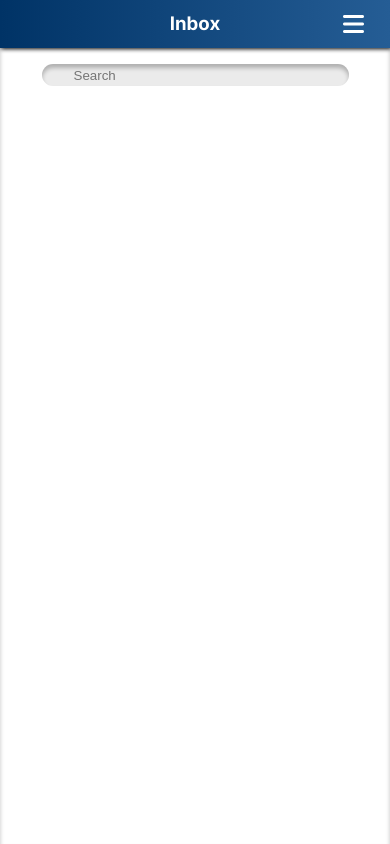
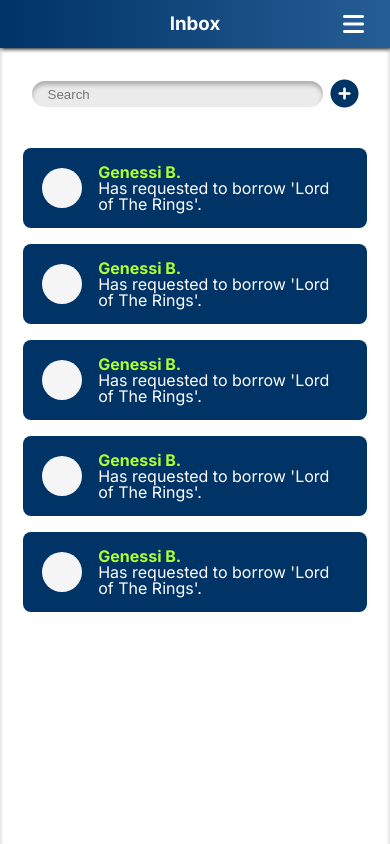
Before and after one commit to PMWeaver4/Champion-Library-App, a React (Vite) app in the folder Client/: page /inbox in a window 390 px wide. Built offline with nearby package versions, Linux system fonts and the light colour scheme.

Commit message:
inbox css (mobile, tablet,desktop) css is done but need to revise to fix the cutting off of content with overflow scroll

```diff
--- a/Client/src/Components/Navbar/_Navbar-mobile.scss
+++ b/Client/src/Components/Navbar/_Navbar-mobile.scss
@@ -31,6 +31,7 @@
     border-radius: 4px;
     color: white;
     cursor: pointer;
+    transition: box-shadow 300ms ease-in-out, color 300ms ease-in-out;
     i {
       font-size: 1.5rem;
       padding: 4px;
--- a/Client/src/Routes/Inbox/Inbox.jsx
+++ b/Client/src/Routes/Inbox/Inbox.jsx
@@ -1,15 +1,37 @@
 import Navbar from "../../Components/Navbar/Navbar";
+import NotificationTile from "./NotificationTile";
 
 export default function Inbox() {
   return (
     <main className="inbox-page">
-    <Navbar pageTitle="Inbox"/>
+      <Navbar pageTitle="Inbox" />
       <div className="inbox-content-container">
         <div className="notification-panel">
+          <div className="input-container">
             <input className="inbox-search" type="text" placeholder="Search"></input>
+            <button className="draft-msg-btn">
+              <i className="fa-solid fa-circle-plus"></i>
+            </button>
+          </div>
+          <div className="notification-tile-container">
+            {/* placeholders */}
+            <NotificationTile />
+            <NotificationTile />
+            <NotificationTile />
+            <NotificationTile />
+            <NotificationTile />
+            <NotificationTile />
+            <NotificationTile />
+            <NotificationTile />
+            <NotificationTile />
+            <NotificationTile />
+            <NotificationTile />
+          </div>
         </div>
         <div className="inbox-panel">
-        <button className="panel-back-btn"><i className="fa-solid fa-arrow-left"></i></button>
+          <button className="panel-back-btn">
+            <i className="fa-solid fa-arrow-left"></i>
+          </button>
         </div>
       </div>
     </main>
--- /dev/null
+++ b/Client/src/Routes/Inbox/NotificationTile.jsx
@@ -0,0 +1,11 @@
+export default function NotificationTile() {
+  return (
+    <div className="notification-tile">
+      <div className="placeholder"></div>
+      <div className="tile-content">
+        <h1 className="tile-username">Genessi B.</h1>
+        <p>Has requested to borrow 'Lord of The Rings'.</p>
+      </div>
+    </div>
+  );
+}
--- a/Client/src/Routes/Inbox/_Inbox-desktop.scss
+++ b/Client/src/Routes/Inbox/_Inbox-desktop.scss
@@ -0,0 +1,55 @@
+.inbox-page {
+  .inbox-content-container {
+    .notification-panel {
+
+      .input-container {
+        display: flex;
+        justify-content: center;
+        align-items: center;
+        margin-top: 7rem;
+        .draft-msg-btn {
+          font-size: 2.5rem;
+
+        }
+        .inbox-search {
+          width: 65%;
+          height: 2.5rem;
+          padding-left: 1.5rem;
+          font-size: 1.25rem;
+          border-radius: 1.5rem;
+        }
+      }
+    }
+    .inbox-panel {
+      background-color: whitesmoke;
+      box-shadow: inset 0px 2px 2px rgb(0, 0, 0);
+      width: 100%;
+      height: 100%;
+      display: flex;
+      flex-direction: column;
+    }
+  }
+}
+
+// Notification Tile CSS
+//! need to figure out whats wrong with the div in overflow cutting off content
+.notification-tile-container {
+    scrollbar-color: transparent transparent;
+  width: 100%;
+  height: 20rem;
+  overflow-y: auto;
+  gap: 1.5rem;
+  .notification-tile {
+    gap: 1rem;
+    padding: 24px;
+    width: 70%;
+    font-size: 14pt;
+    .placeholder {
+      width: 4rem;
+      height: 4rem;
+    }
+    .tile-content {
+      width: 85%;
+    }
+  }
+}
--- a/Client/src/Routes/Inbox/_Inbox-mobile.scss
+++ b/Client/src/Routes/Inbox/_Inbox-mobile.scss
@@ -2,7 +2,6 @@
   display: flex;
   width: 100%;
   height: 100%;
-  background-color: red;
 
   .inbox-content-container {
     display: flex;
@@ -19,17 +18,46 @@
       //   background: linear-gradient(180deg, rgba(0, 51, 102, 0.92) 0%, rgba(0, 102, 204, 0.92) 100%);
       box-shadow: inset 0px 4px 4px rgba(0, 0, 0, 0.25);
 
+      .input-container {
+        display: flex;
+        justify-content: center;
+        align-items: center;
+        margin-top: 5rem;
+        margin-bottom: 2rem;
+        width: 100%;
+        height: fit-content;
+        gap: 0.5rem;
+        .draft-msg-btn {
+          display: flex;
+          width: fit-content;
+          height: fit-content;
+          font-size: 1.75rem;
+          background-color: transparent;
+          cursor: pointer;
+          border-radius: 100%;
+          border: none;
+          color: #003366;
+          padding: 0;
+          transition: box-shadow 300ms ease-in-out, color 300ms ease-in-out;
+
+          &:hover {
+            color: greenyellow;
+          }
+        }
         .inbox-search {
           display: flex;
           background-color: rgba(211, 211, 211, 0.445);
           flex-direction: column;
           width: 70%;
-        height: 1.25rem;
-        margin-top: 4rem;
-        padding-left: 2rem;
+          height: 1.5rem;
+          padding-left: 1rem;
           border-radius: 1rem;
           border: none;
           box-shadow: inset 0px 4px 4px rgba(0, 0, 0, 0.25);
+        }
+        input:focus {
+          outline: none;
+        }
       }
     }
     .inbox-panel {
@@ -40,3 +68,43 @@
     }
   }
 }
+
+// Notification Tile CSS
+//! need to figure out whats wrong with the div in overflow cutting off content
+.notification-tile-container {
+  display: flex;
+  flex-direction: column;
+  justify-content: center;
+  align-items: center;
+  width: 100%;
+  height: 30rem;
+  overflow-y: auto;
+  gap: 1rem;
+  .notification-tile {
+    display: flex;
+    align-items: center;
+    justify-content: center;
+    gap: 1rem;
+    height: fit-content;
+    padding: 16px;
+    width: 80%;
+    background-color: #003366;
+    color: white;
+    border-radius: 8px;
+    font-family: "Inter", sans-serif;
+    font-size: 12pt;
+    .tile-username {
+      color: greenyellow;
+      font-weight: bold;
+    }
+    .placeholder {
+      width: 2.5rem;
+      height: 2.5rem;
+      background-color: whitesmoke;
+      border-radius: 100%;
+    }
+    .tile-content {
+      width: 80%;
+    }
+  }
+}
--- a/Client/src/Routes/Inbox/_Inbox-tablet.scss
+++ b/Client/src/Routes/Inbox/_Inbox-tablet.scss
@@ -0,0 +1,45 @@
+.inbox-page {
+    .inbox-content-container {
+      .notification-panel {
+        .input-container {
+          display: flex;
+          justify-content: center;
+          align-items: center;
+          margin-top: 7rem;
+          .draft-msg-btn {
+            font-size: 2.5rem;
+          }
+          .inbox-search {
+            width: 65%;
+            height: 2.5rem;
+            padding-left: 1.5rem;
+            font-size: 1.25rem;
+            border-radius: 1.5rem;
+          }
+        }
+      }
+    }
+  }
+
+  // Notification Tile CSS
+  //! need to figure out whats wrong with the div in overflow cutting off content
+  .notification-tile-container {
+    width: 100%;
+    height: fit-content;
+    padding-top: 2rem;
+    overflow-y: auto;
+    gap: 1.5rem;
+    .notification-tile {
+      gap: 1rem;
+      padding: 24px;
+      width: 70%;
+      font-size: 14pt;
+      .placeholder {
+        width: 4rem;
+        height: 4rem;
+      }
+      .tile-content {
+        width: 85%;
+      }
+    }
+  }
```
Also changed, not shown: Client/src/Routes/Inbox/NotificationMessage.jsx (deleted). Lines whose indentation alone changed are shown as unchanged.
